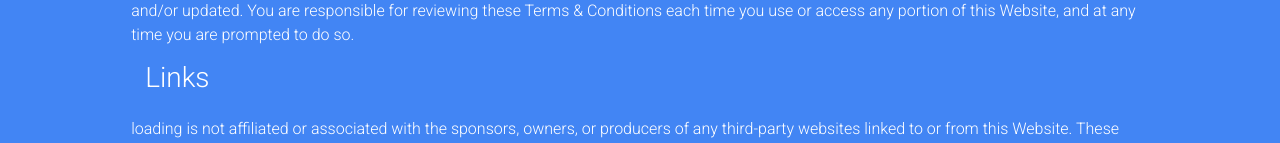
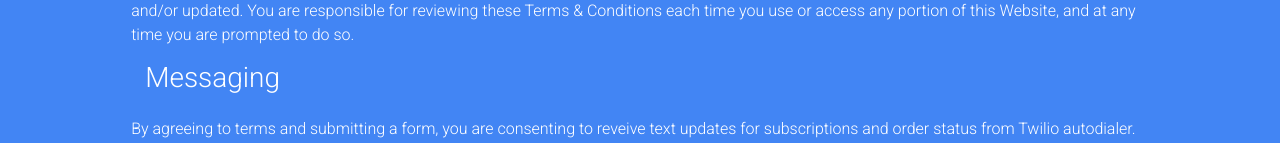
Before and after one commit to naspinski/FoodTruck.WebApp, a React (Create React App) app in the folder Naspinski.FoodTruck.WebApp/clientapp/: page /terms in a window 1280 px wide. Shown: the part 802-945 px from the top of the page. Built offline with nearby package versions, Linux system fonts and the light colour scheme; no server answers.

Commit message:
Update Terms.tsx

```diff
--- a/Naspinski.FoodTruck.WebApp/clientapp/src/pages/Terms.tsx
+++ b/Naspinski.FoodTruck.WebApp/clientapp/src/pages/Terms.tsx
@@ -18,6 +18,10 @@ const Terms = () => {
 
                     <h3>Modifications of This Terms & Conditions</h3>
                     {context.settings.title} reserves the right to change, modify, amend, and/or update these Terms & Conditions at any time with or without prior notice. Your use of this Website following any such changes, modifications, amendments, and/or updates, and/or, where applicable, your affirmative consent when prompted, constitutes your unconditional agreement to follow and be bound by these Terms & Conditions as so changed, modified, amended, and/or updated. You are responsible for reviewing these Terms & Conditions each time you use or access any portion of this Website, and at any time you are prompted to do so.
+
+                    <h3>Messaging</h3>
+                    By agreeing to terms and submitting a form, you are consenting to reveive text updates for subscriptions and order status from Twilio autodialer.
+                    Consent is not a condition of purchase. Message and data rates may apply. Unsubscribe any time by clicking links provided in text messages.
 
                     <h3>Links</h3>
                     {context.settings.title} is not affiliated or associated with the sponsors, owners, or producers of any third-party websites linked to or from this Website. These linked sites are not under our control and {context.settings.title} explicitly disclaims any responsibility for the accuracy, content, or availability of the information, products, and/or services found on or through such third-party sites. {context.settings.title}'s urges you to review the terms and conditions and privacy policy posted on any site you visit before using the site or providing any personal data about yourself. {context.settings.title}'s does not endorse and has not taken any steps to confirm the accuracy or reliability of any of the information, products, or services contained on or through such third party sites. {context.settings.title}'s does not make any representations or warranties as to the security of any information (such as credit card and other sensitive information) you might give on any third-party site.
```
